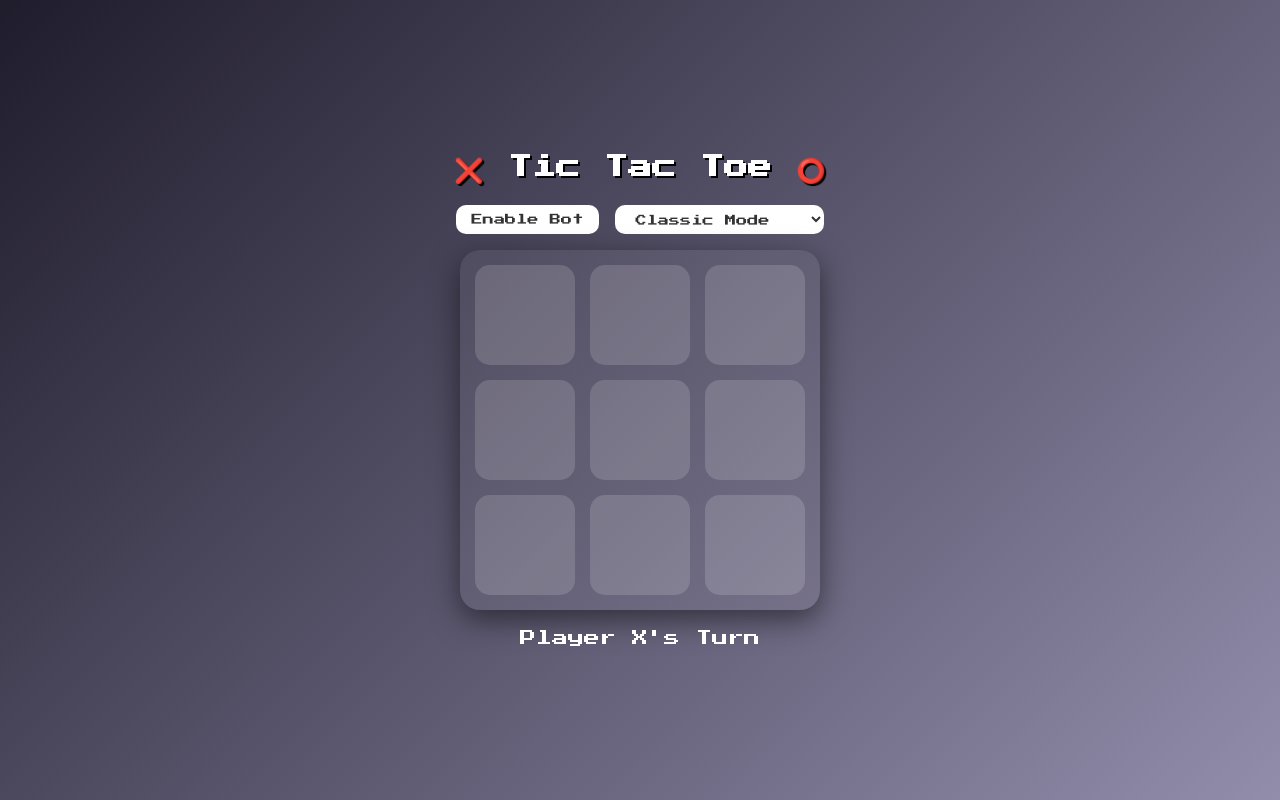
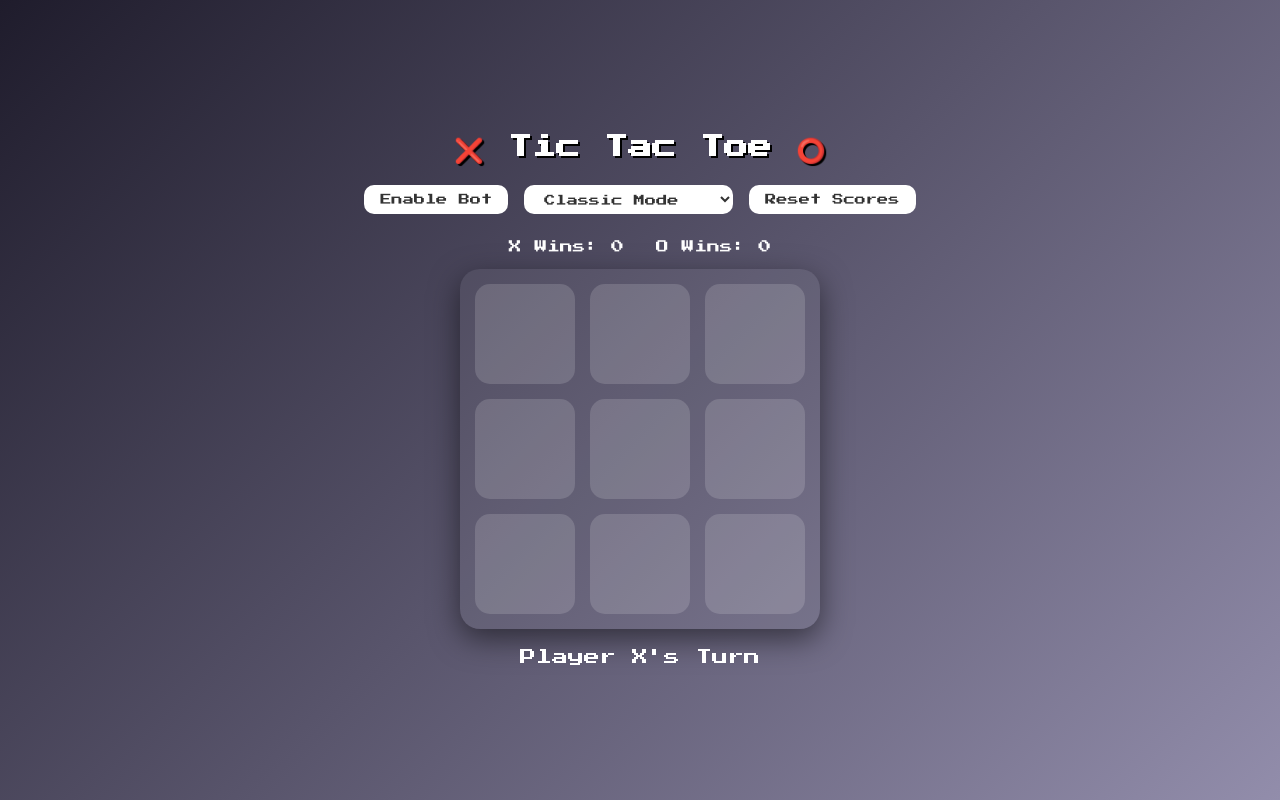
Before and after one commit to krishna7805/JustPlayNoww, a plain HTML site: page Games/tictactoe.html in a window 1280 px wide. Drawn offline with Linux system fonts and the light colour scheme.

Commit message:
Changes in Tic Tac Toe

```diff
--- a/Games/tictactoe.html
+++ b/Games/tictactoe.html
@@ -112,6 +112,14 @@
       display: none !important;
     }
 
+    .scoreboard {
+      display: flex;
+      gap: 2rem;
+      margin-top: 10px;
+      font-size: 0.8rem;
+      justify-content: center;
+    }
+
     @media (max-width: 400px) {
       .board {
         grid-template-columns: repeat(3, 80px);
@@ -140,11 +148,16 @@
       <option value="timerush">Time Rush Mode</option>
       <option value="endless">Endless Mode</option>
     </select>
-    <button onclick="resetGame()" id="restartBtn" class="hidden">Restart</button>
+    <button onclick="resetScores()">Reset Scores</button>
   </div>
-
+  <div class="scoreboard">
+    <span>X Wins: <span id="scoreX">0</span></span>
+    <span>O Wins: <span id="scoreO">0</span></span>
+  </div>
+  <br>
   <div class="board" id="board"></div>
   <div class="status" id="statusText">Player X's Turn</div>
+
   <div class="end-controls" id="endControls">
     <button onclick="resetGame()">Play Again</button>
   </div>
@@ -154,9 +167,11 @@
     const statusText = document.getElementById('statusText');
     const difficultySelect = document.getElementById('difficultySelect');
     const botToggleBtn = document.getElementById('botToggle');
-    const restartBtn = document.getElementById('restartBtn');
     const modeSelect = document.getElementById('modeSelect');
     const endControls = document.getElementById('endControls');
+    const scoreX = document.getElementById('scoreX');
+    const scoreO = document.getElementById('scoreO');
+    let wins = { X: 0, O: 0 };
 
     let currentPlayer = 'X';
     let cells = Array(9).fill(null);
@@ -171,7 +186,6 @@
       currentPlayer = 'X';
       statusText.textContent = "Player X's Turn";
       endControls.style.display = 'none';
-      restartBtn.classList.add('hidden');
 
       for (let i = 0; i < 9; i++) {
         const cell = document.createElement('div');
@@ -222,10 +236,13 @@
       cellEl.classList.add('taken');
 
       if (checkWinner()) {
+        wins[currentPlayer]++;
+        scoreX.textContent = wins.X;
+        scoreO.textContent = wins.O;
+
         statusText.textContent = `🎉 Player ${currentPlayer} Wins!`;
         gameActive = false;
         endControls.style.display = 'flex';
-        restartBtn.classList.remove('hidden');
         return;
       }
 
@@ -364,6 +381,12 @@
       createBoard();
     }
 
+    function resetScores() {
+      wins = { X: 0, O: 0 };
+      scoreX.textContent = 0;
+      scoreO.textContent = 0;
+    }
+
     createBoard();
   </script>
 </body>
```
